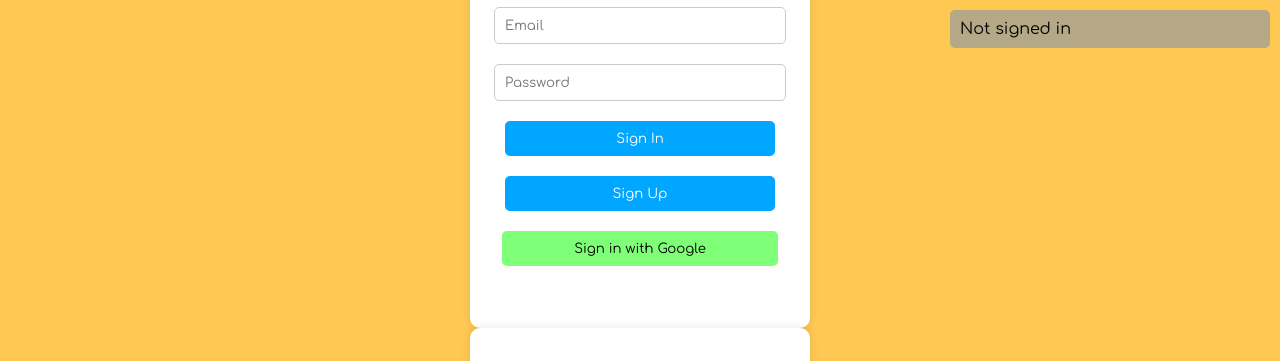
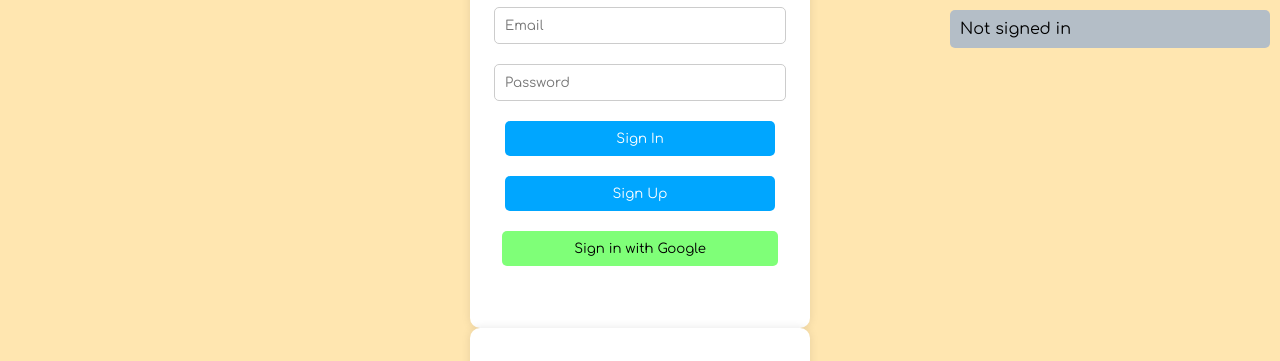
Before and after one commit to NguyenPham0608/Chores-Money, a website with bundled scripts: page public/index.html in a window 1280 px wide. Shown: the top 361 px of the page. Built offline with nearby package versions, Linux system fonts and the light colour scheme; no server answers.

Commit message:
complete

```diff
--- a/public/style.css
+++ b/public/style.css
@@ -74,7 +74,7 @@ body {
 }
 
 #canvas {
-    background-color: #ffc853;
+    background-color: #ffe6b0;
     position: absolute;
     top: 50%;
     left: 50%;
```
